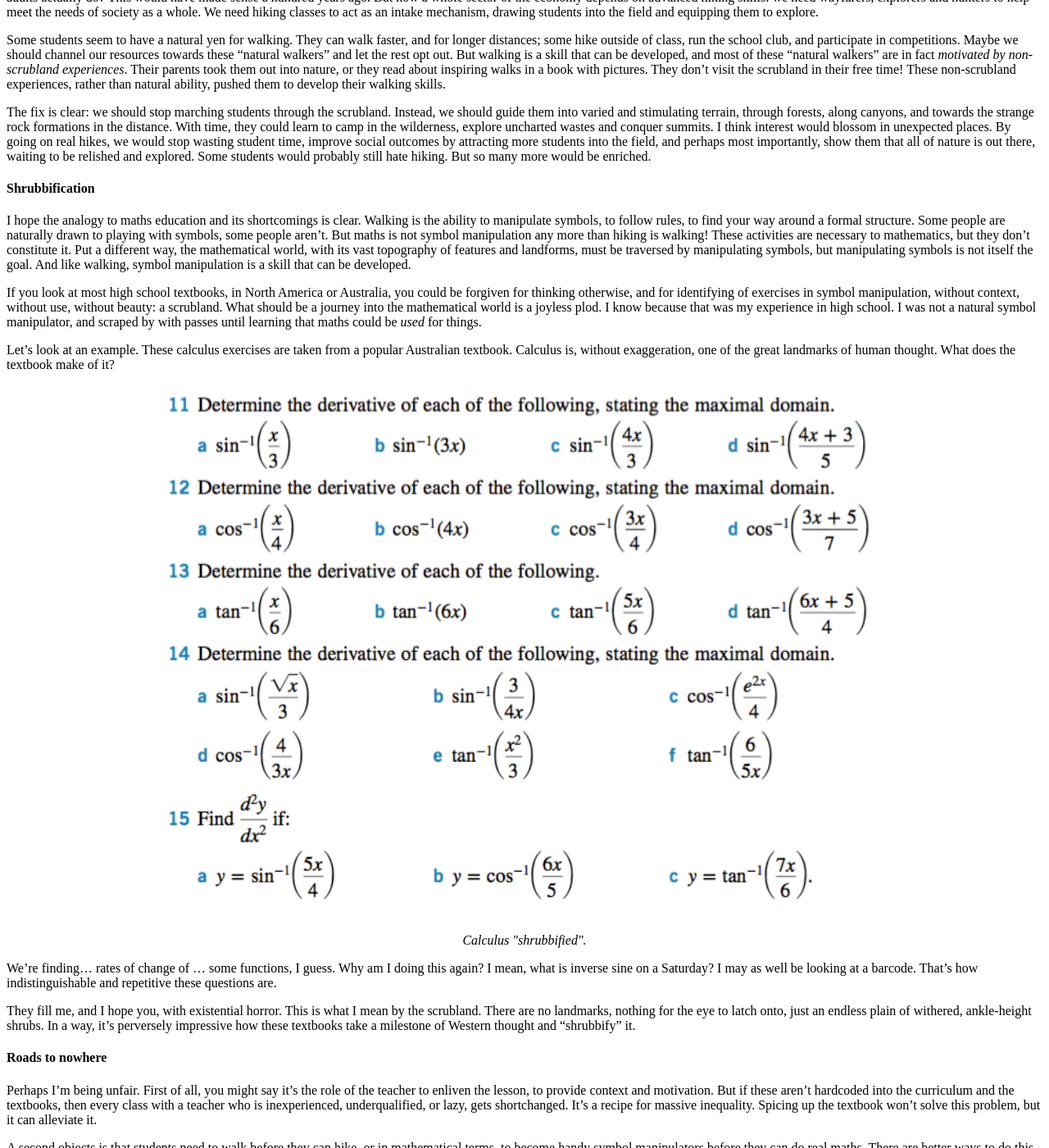
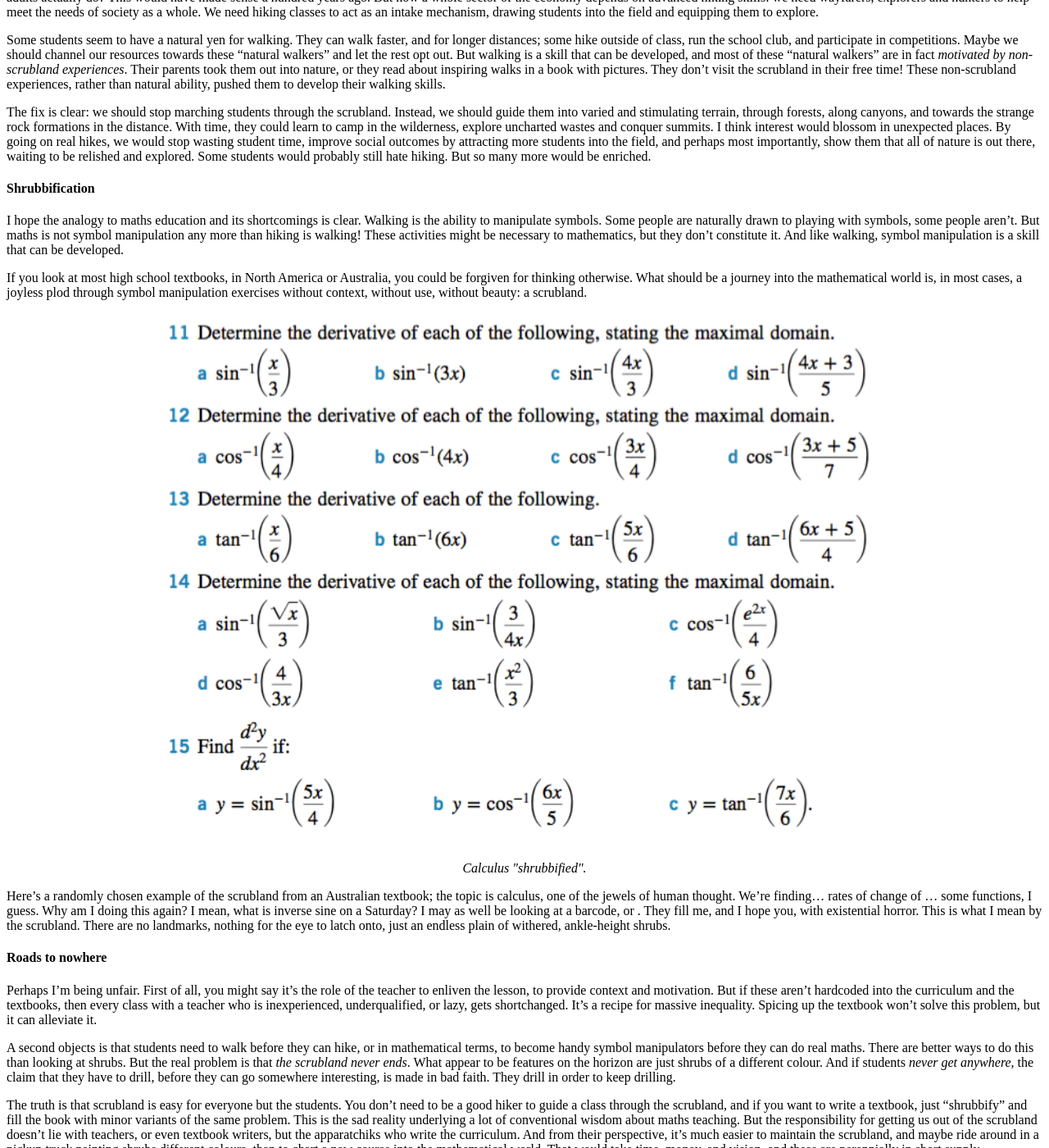
Before and after one commit to hapax/hapax.github.io, a Jekyll site: the page built from assets/teaching.md, in a window 1280 px wide and 1400 px high, scrolled down 1745 px. Shown: the whole window at 82% size. Built offline with Jekyll 4.4.1, drawn with Linux system fonts in a browser that asks for light colours; our own code applies the rules of GitHub Pages for plain Markdown files; formulas are drawn with MathJax 3; a script that is not in the unit is left out; some of the changed text lies outside the part shown.

Commit message:
Update teaching.md

```diff
--- a/assets/teaching.md
+++ b/assets/teaching.md
@@ -127,31 +127,20 @@ But so many more would be enriched.
 
 I hope the analogy to maths education and its shortcomings is clear.
 Walking is the ability to manipulate
-symbols, to follow rules, to find your way around a formal structure.
+symbols.
 Some people are naturally drawn to playing with symbols, some people
 aren't.
 But maths is not symbol manipulation any more than hiking is walking!
-These activities are necessary to mathematics, but they don't
+These activities might be necessary to mathematics, but they don't
 constitute it.
-Put a different way, the mathematical world, with its vast topography
-of features and landforms, must be traversed by manipulating symbols,
-but manipulating symbols is not itself the goal.
 And like walking, symbol manipulation is a skill that can be developed.
 
 If you look at most high school textbooks, in North America or
-Australia, you could be forgiven for thinking otherwise, and for
-identifying of exercises in symbol manipulation, without context,
-without use, without beauty: a scrubland.
+Australia, you could be forgiven for thinking otherwise.
 What should be a journey into
-the mathematical world is a joyless plod.
-I know because that was my experience in high school.
-I was not a natural symbol manipulator, and scraped by with passes
-until learning that maths could be *used* for things.
-
-Let's look at an example.
-These calculus exercises are taken from a popular Australian textbook.
-Calculus is, without exaggeration, one of the great landmarks of human thought.
-What does the textbook make of it?
+the mathematical world is, in most cases, a joyless plod through
+symbol manipulation exercises without context, without use, without
+beauty: a scrubland.
 
 <figure>
     <div style="text-align:center"><img src ="/images/posts/specialist1.png"
@@ -160,18 +149,16 @@ What does the textbook make of it?
 	</div>
 	</figure>
 
+Here's a randomly chosen example of the scrubland from an Australian
+textbook; the topic is calculus, one of the jewels of human thought.
 We're finding... rates of change of ... some functions, I guess.
 Why am I doing this again?
 I mean, what is inverse sine on a Saturday?
-I may as well be looking at a barcode.
-That's how indistinguishable and repetitive these questions are.
-
+I may as well be looking at a barcode, or .
 They fill me, and I hope you, with existential horror.
 This is what I mean by the scrubland.
 There are no landmarks, nothing for the eye to latch onto, just an
 endless plain of withered, ankle-height shrubs.
-In a way, it's perversely impressive how these textbooks take a
-milestone of Western thought and "shrubbify" it.
 
 #### Roads to nowhere
 
```
Also changed, not shown: other parts of assets/teaching.md (+19 -0 lines).
